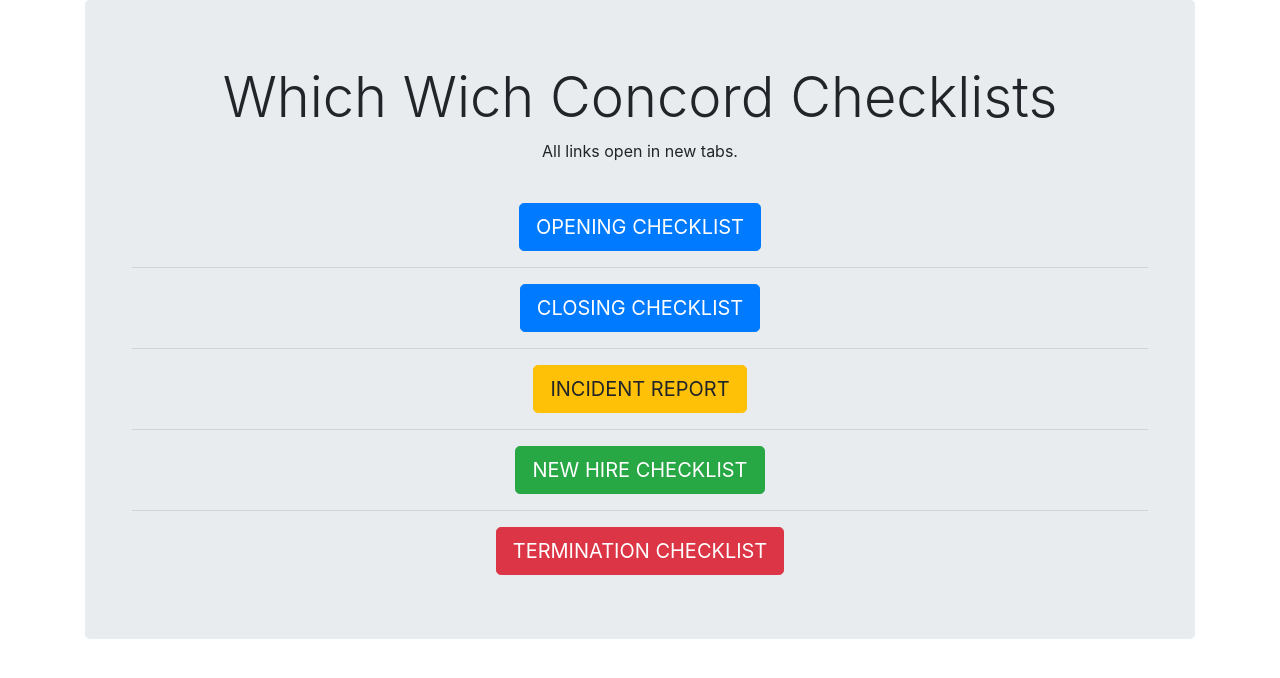
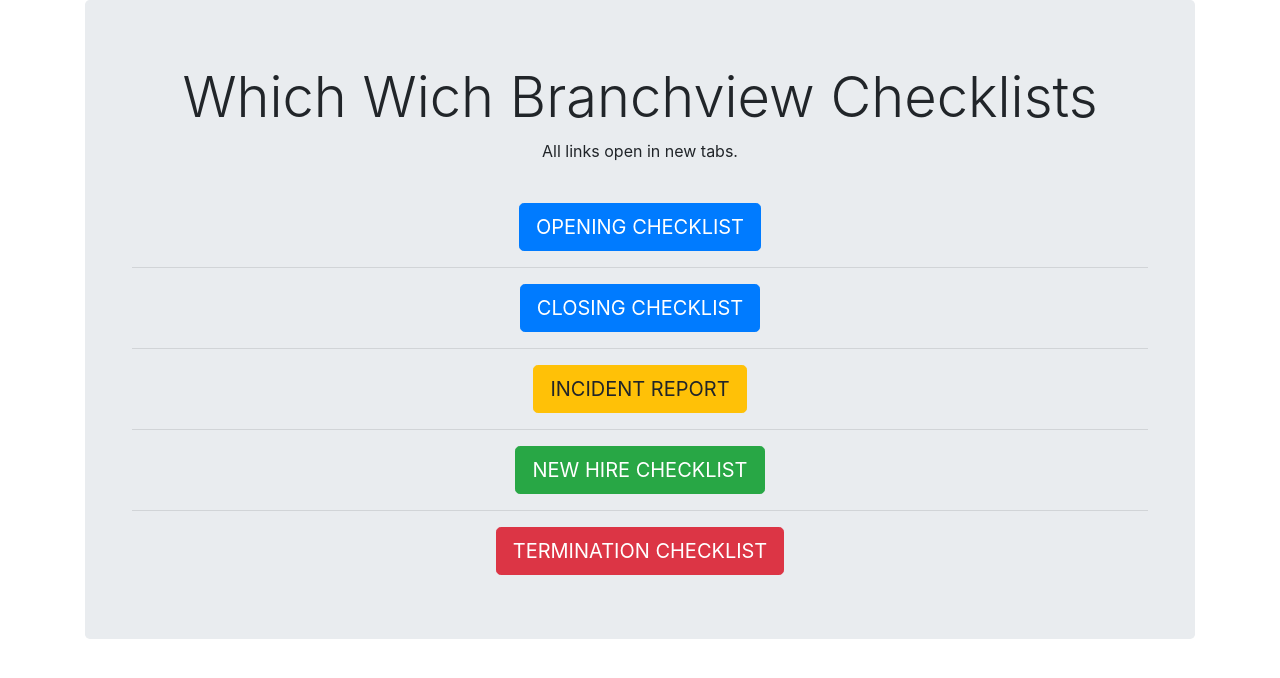
Before and after one commit to khannasarthak/res-taskmgmt2, a plain HTML site: page index.html in a window 1280 px wide. Drawn offline with nearby package versions, Linux system fonts and the light colour scheme.

Commit message:
Renamed Branchview

```diff
--- a/index.html
+++ b/index.html
@@ -1,7 +1,7 @@
 <!DOCTYPE html>
 <html>
     <head>
-        <title>Which Wich Concord</title>
+        <title>Which Wich Branchview</title>
         <link href="https://stackpath.bootstrapcdn.com/bootstrap/4.1.3/css/bootstrap.min.css" rel="stylesheet" integrity="sha384-MCw98/SFnGE8fJT3GXwEOngsV7Zt27NXFoaoApmYm81iuXoPkFOJwJ8ERdknLPMO" crossorigin="anonymous">
         <link rel="stylesheet" type="text/css" href="style.css">
 
@@ -11,7 +11,7 @@
         <div class="container">
             <div class="jumbotron">
                 <div class="container">
-                <h1 class="display-4 text-center">Which Wich Concord Checklists</h1>
+                <h1 class="display-4 text-center">Which Wich Branchview Checklists</h1>
                 <p class="text-center">All links open in new tabs.</p>
                 <br>
                 <div class="row">
```
